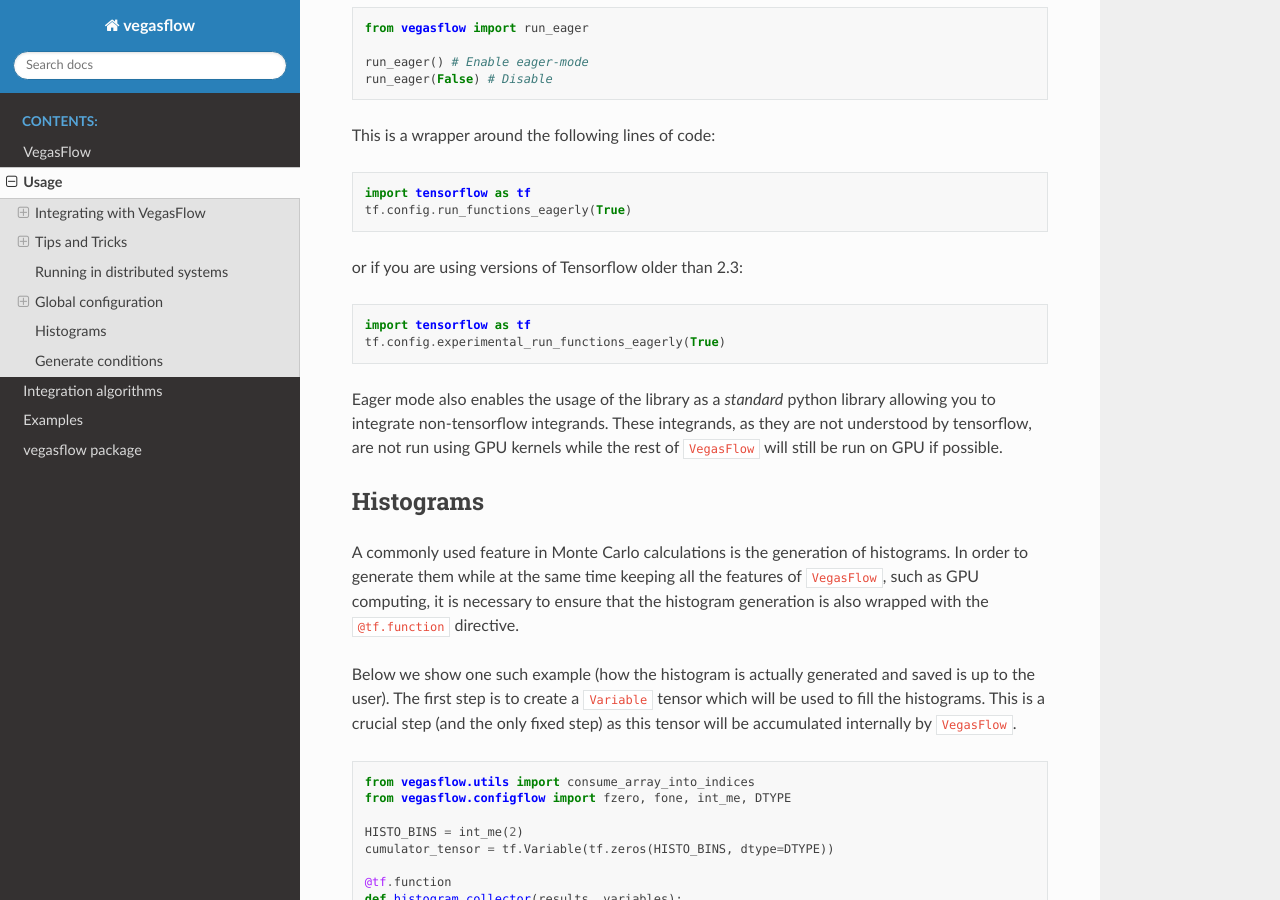
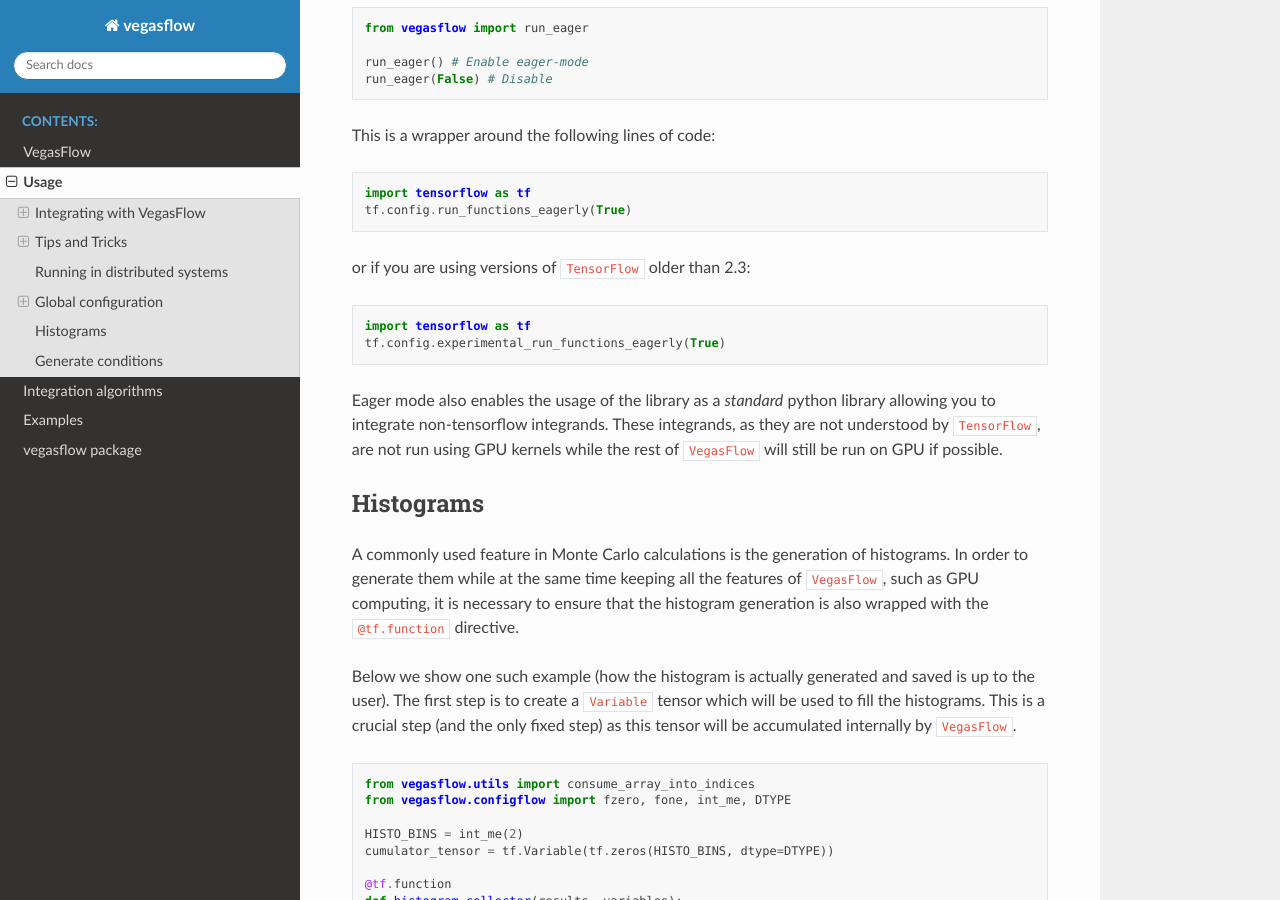
Before and after one commit to N3PDF/vegasflow, a Sphinx documentation site: the page built from doc/source/how_to.rst, in a window 1280 px wide and 900 px high, scrolled down 6445 px. Built offline with Sphinx 7.4.7 and the Read the Docs theme 2.0.0, drawn with Linux system fonts in a browser that asks for light colours; some of the changed text lies outside the part shown.

```diff
--- a/doc/source/how_to.rst
+++ b/doc/source/how_to.rst
@@ -266,7 +266,7 @@ You can modify the behavior of the logger as with any sane python library with t
 
 Where the log level can be any level defined in the ``log_dict`` dictionary.
 
-Since ``VegasFlow`` is meant. to be interfaced with non-python code it is also
+Since ``VegasFlow`` is meant to be interfaced with non-python code it is also
 possible to control the behaviour through the environment variable ``VEGASFLOW_LOG_LEVEL``, in that case any of the keys in ``log_dict`` can be used. For instance:
 
 .. code-block:: bash
@@ -341,7 +341,7 @@ This is a wrapper around the following lines of code:
     import tensorflow as tf
     tf.config.run_functions_eagerly(True)
 
-or if you are using versions of Tensorflow older than 2.3:
+or if you are using versions of ``TensorFlow`` older than 2.3:
 
 .. code-block:: python
 
@@ -351,7 +351,7 @@ or if you are using versions of Tensorflow older than 2.3:
 
 Eager mode also enables the usage of the library as a `standard` python library
 allowing you to integrate non-tensorflow integrands.
-These integrands, as they are not understood by tensorflow, are not run using
+These integrands, as they are not understood by ``TensorFlow``, are not run using
 GPU kernels while the rest of ``VegasFlow`` will still be run on GPU if possible.
 
 
```
